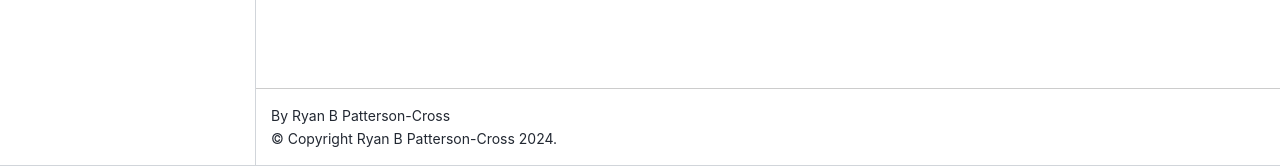
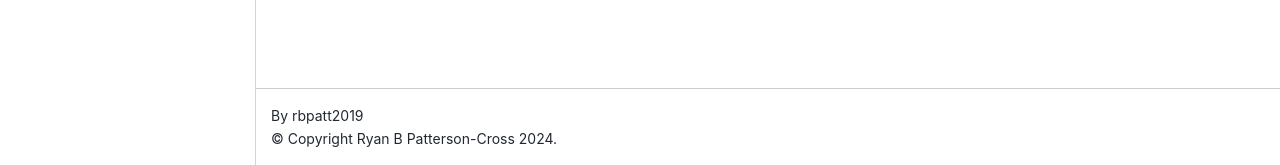
Before and after one commit to rbpatt2019/dotfile-docs, a Sphinx documentation site: the page built from docs/index.rst, in a window 1280 px wide. Shown: the part 734-900 px from the top of the page. Built offline with Sphinx 7.4.7 and the Sphinx Book theme 1.1.4, drawn with Linux system fonts in a browser that asks for light colours.

Commit message:
fix(conf.py): change author to username

```diff
--- a/docs/conf.py
+++ b/docs/conf.py
@@ -6,7 +6,7 @@ import sys
 sys.path.insert(0, os.path.abspath("../"))
 
 project = "rbpatt2019's dotfiles'"
-author = "Ryan B Patterson-Cross <rb.patterson.cross@gmail.com>"
+author = "rbpatt2019 <rb.patterson.cross@gmail.com>"
 project_copyright = "Ryan B Patterson-Cross 2024"
 version = "1"  # Refers to the build of the docs only
 extensions = [
```
